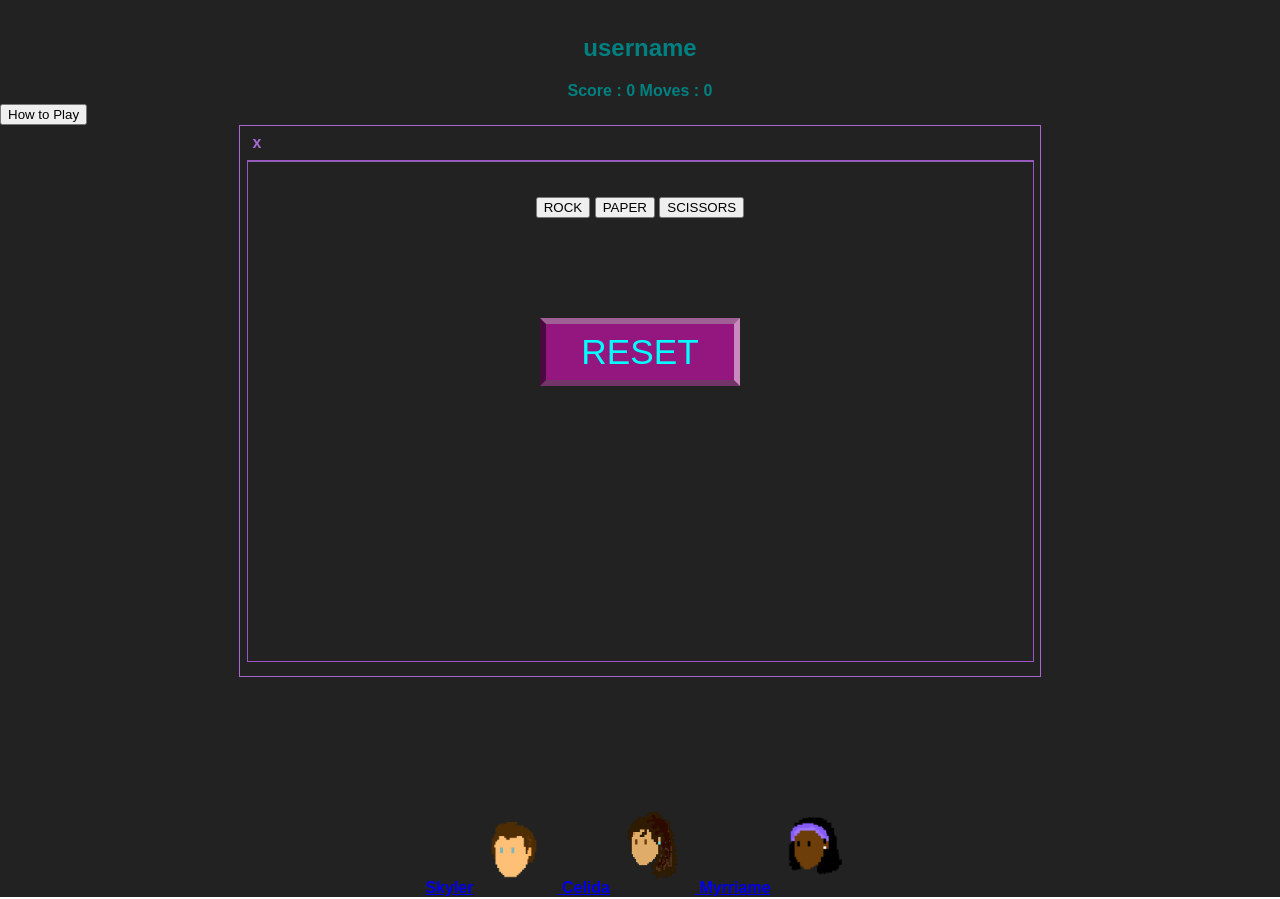
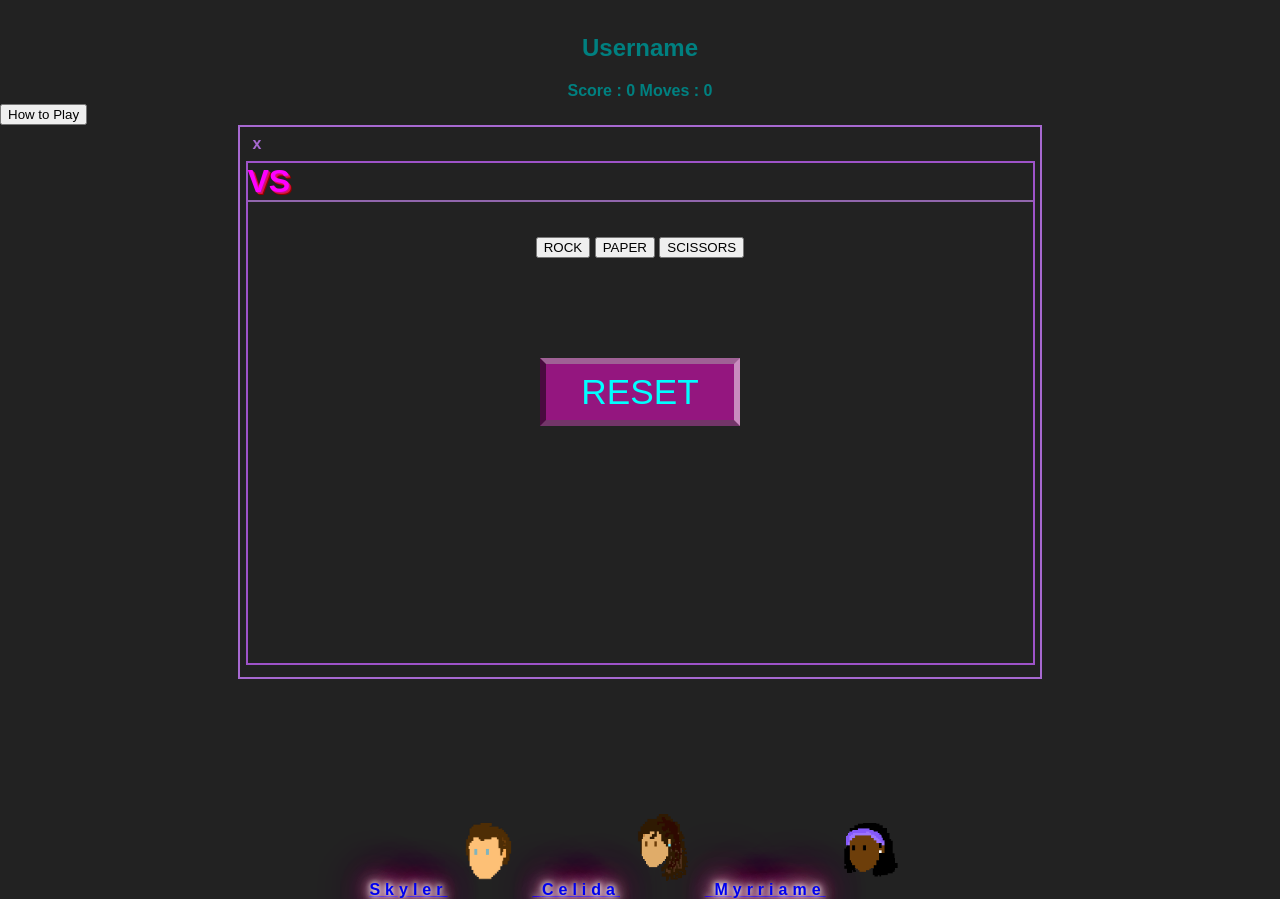
Before and after one commit to DigitalCraftsStudents/dev-arcade, a React (Create React App) app in the folder client/: page /rps in a window 1280 px wide. Shown: the part 320-1219 px from the top of the page. Built offline with nearby package versions, Linux system fonts and the light colour scheme; a web font is replaced by a local one.

Commit message:
some razzle dazzle

```diff
--- a/client/src/games/rps/Rps.css
+++ b/client/src/games/rps/Rps.css
@@ -63,7 +63,7 @@
   margin: auto;
   width: 800px;
   height: 550px;
-  border: 1px solid;
+  border: 2px solid;
   color: rgb(167, 105, 209);
 }
 
@@ -144,11 +144,11 @@
   margin: auto;
   width: 785px;
   height: 500px;
-  border: 1px solid rgb(158, 83, 201);
+  border: 2px solid rgb(158, 83, 201);
 }
 
 .actionBtn {
-  border: 1px solid rgb(158, 83, 201);
+  border: 2px solid rgb(158, 83, 201);
   font-size: small;
   padding: 1px;
 }
@@ -163,7 +163,7 @@
   display: flex;
   justify-content: center;
   align-items: center;
-  border-top: 1px solid rgb(145, 102, 173);
+  border-top: 2px solid rgb(145, 102, 173);
   height: 90px;
 }
 
@@ -172,4 +172,9 @@
 
 }
 
+h3{
+  color: #fff;
+	text-shadow: 0 0 5px #fff, 0 0 10px #fff, 0 0 15px #fff, 0 0 20px #ff2d95, 0 0 30px #ff2d95, 0 0 40px #ff2d95, 0 0 50px #ff2d95, 0 0 75px #ff2d95;
+	letter-spacing: 5px;
+}
 @import url('https://fonts.googleapis.com/css2?family=DotGothic16&display=swap');
--- a/client/src/games/rps/components/Footer.css
+++ b/client/src/games/rps/components/Footer.css
@@ -22,6 +22,8 @@
 }
 
 #footer .skyler {
+	width: 65px;
+    height: 65px;
     transform: translatey(0px);
 	animation: float 6s ease-in-out infinite;
 
@@ -40,6 +42,8 @@
 }
 
 #footer .myr {
+	width: 65px;
+    height: 70px;
     transform: translatey(0px);
 	animation: float 6s ease-in-out infinite;
 }
@@ -58,4 +62,7 @@
 
 #footer{
 	padding-top: 120px;
+	color: #fff;
+	text-shadow: 0 0 5px #fff, 0 0 10px #fff, 0 0 15px #fff, 0 0 20px #ff2d95, 0 0 30px #ff2d95, 0 0 40px #ff2d95, 0 0 50px #ff2d95, 0 0 75px #ff2d95;
+	letter-spacing: 5px;
 }
--- a/client/src/games/rps/components/GameWindow.js
+++ b/client/src/games/rps/components/GameWindow.js
@@ -87,6 +87,7 @@ class GameWindow extends React.Component {
         <div id="window">
           <div id="countdownbox"></div>
           <Player id="player_one" actions={playerOne} />
+          <Versus/>
           <Player id="ai_player" actions={aiPlayer} />
           <div id="pickObject">
             <button
--- a/client/src/games/rps/components/Popup.css
+++ b/client/src/games/rps/components/Popup.css
@@ -36,7 +36,4 @@
     color:paleturquoise;
     text-decoration: none;
     cursor: pointer;
-
-
-
 }
--- a/client/src/games/rps/components/Score.js
+++ b/client/src/games/rps/components/Score.js
@@ -1,7 +1,7 @@
 function Score(props) {
     return (
         <div id="score">
-            <h2>username</h2>
+            <h2>Username</h2>
             <span>Score : {props.amount}</span> <span>Moves : {props.moves}</span>
 
         </div>
--- /dev/null
+++ b/client/src/games/rps/components/Versus.css
@@ -0,0 +1,6 @@
+#versus, #versus h1 {
+    display: inline;
+    width: 50px;
+    color: magenta;
+    text-shadow: 1px 1px mediumvioletred, 2px 2px crimson, 3px 3px darkred;
+}
--- a/client/src/games/rps/components/Versus.js
+++ b/client/src/games/rps/components/Versus.js
@@ -1,9 +1,10 @@
 import React from 'react'
+import './Versus.css'
 
 function Versus() {
     return(
-        <div id='footer'>
-            <h2>VS</h2>
+        <div id='versus'>
+            <h1>VS</h1>
         </div>
     )
 
```
